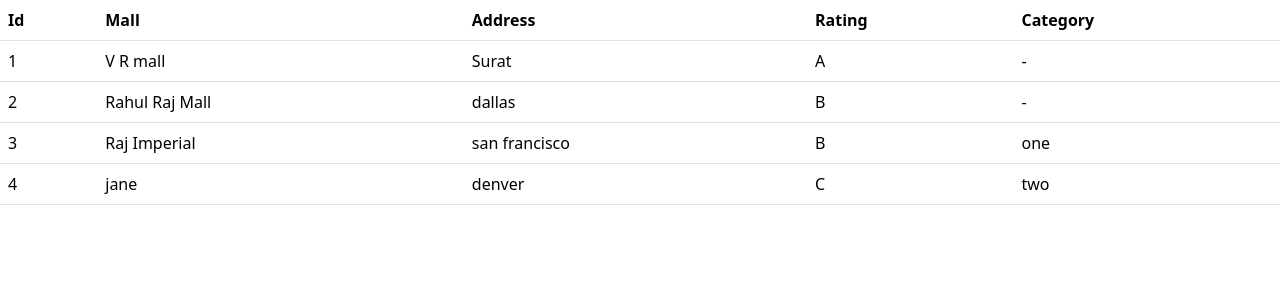
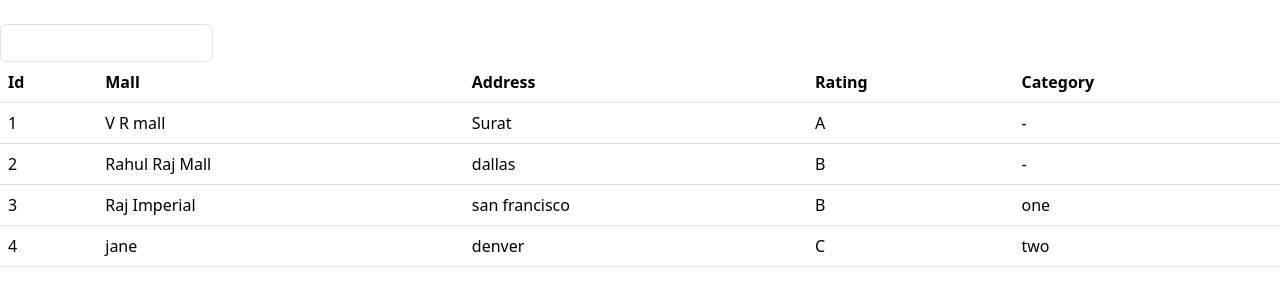
Before and after one commit to sonika-virani/R-Practical, a React (Create React App) app: page / in a window 1280 px wide. Shown: the top 306 px of the page. Built offline with nearby package versions, Linux system fonts and the light colour scheme.

Commit message:
Done: Allow to filter data based on input text

```diff
--- a/src/pages/Search.js
+++ b/src/pages/Search.js
@@ -1,4 +1,4 @@
-import React from 'react'
+import React, {useState} from 'react'
 
 function Search() {
 
@@ -40,10 +40,36 @@ function Search() {
             rating: 'C'
         }
     ]
+    const [searchText, setSearchText] = useState('');
+
+    const filterData = (data, searchText) => {
+        return data.filter(item => {
+            if (!searchText) return true;
+
+            const searchString = searchText.toLowerCase();
+            return Object.values(item).some(val => {
+                return val.toString().toLowerCase().includes(searchString);
+            });
+        });
+    };
+
+    const handleChange = value => {
+        setSearchText(value);
+    };
+    const filteredData = filterData(dataList, searchText);
 
 
     return (
         <div>
+            <div className="col-md-2">
+                <label htmlFor="name" className="form-label"></label>
+                <input
+                    type="text"
+                    className="form-control"
+                    value={searchText}
+                    onChange={e => handleChange(e.target.value)}
+                />
+            </div>
             <div className="col-12">
                 <table className="table">
                     <thead>
@@ -54,7 +80,7 @@ function Search() {
                     </tr>
                     </thead>
                     <tbody>
-                    {dataList.map((item, rowIndex) => (
+                    {filteredData.map((item, rowIndex) => (
                         <tr key={rowIndex}>
                             {Object.keys(dataList.reduce((acc, obj) => ({...acc, ...obj}), {})).map((key, colIndex) => (
                                 <td key={colIndex}>{item[key] || '-'}</td>
```
